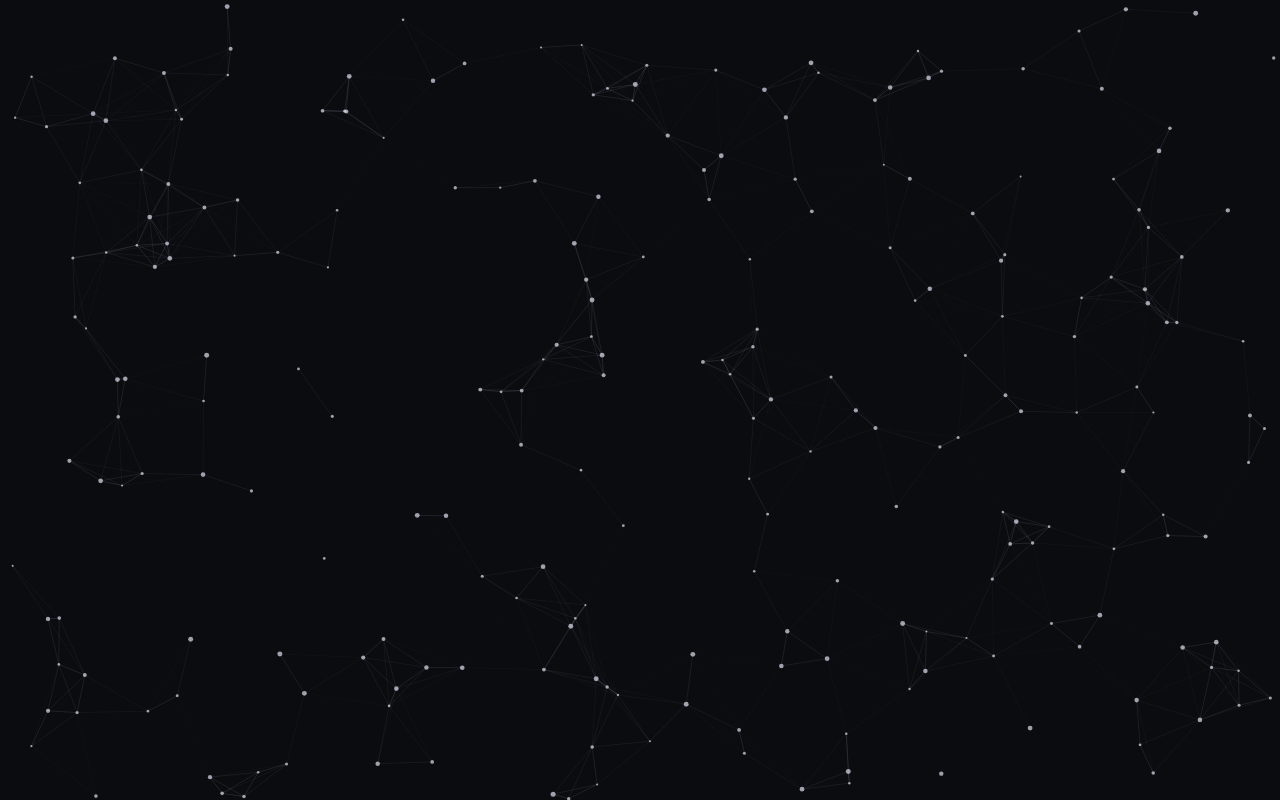
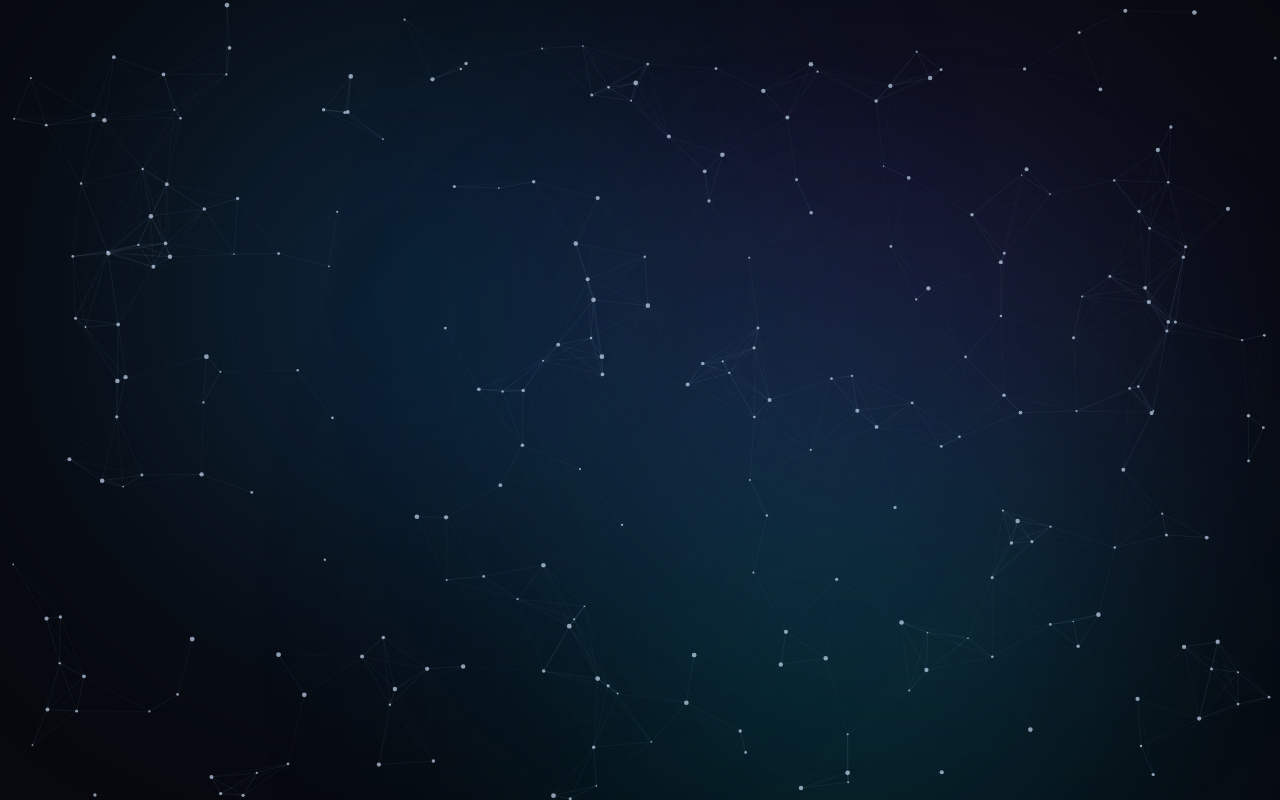
Before and after one commit to jmacialek/webcore, a plain HTML site: page index.html in a window 1280 px wide. Drawn offline with Linux system fonts and the light colour scheme.

Commit message:
feat: adopt proposal1 enhanced starfield and glowing nebulae on root

```diff
--- a/index.html
+++ b/index.html
@@ -3,75 +3,118 @@
 <head>
   <meta charset="UTF-8">
   <meta name="viewport" content="width=device-width, initial-scale=1.0">
-  <title>Starfield Background</title>
+  <title>Enhanced Starfield</title>
   <style>
-    /* Reset margins and ensure the canvas acts as a fixed background */
+    :root {
+      --bg-dark: #07090e;
+      --cyan: #00f0ff;
+      --purple: #a855f7;
+      --emerald: #00ff9d;
+    }
+
+    * {
+      box-sizing: border-box;
+      margin: 0;
+      padding: 0;
+    }
+
     body {
       margin: 0;
       padding: 0;
-      background-color: #0b0c10;
-      overflow-x: hidden;
-      font-family: system-ui, -apple-system, sans-serif;
-      color: #ffffff;
+      background-color: var(--bg-dark);
+      overflow: hidden;
+      min-height: 100vh;
+      position: relative;
     }
 
+    /* Interactive Canvas Background */
     #starfield {
       position: fixed;
       top: 0;
       left: 0;
       width: 100%;
       height: 100%;
-      z-index: -1; /* Keeps canvas strictly behind all content */
-      pointer-events: none; /* Allows mouse clicks to pass through to elements below */
+      z-index: 1;
+      pointer-events: none;
     }
 
-    /* Example content overlay */
-    .content {
-      position: relative;
-      z-index: 1;
-      max-width: 800px;
-      margin: 100px auto;
-      padding: 20px;
-      text-align: center;
+    /* Ambient Nebulas */
+    .nebula-glow {
+      position: fixed;
+      border-radius: 50%;
+      filter: blur(140px);
+      pointer-events: none;
+      z-index: 0;
+      opacity: 0.22;
+      animation: pulseGlow 14s ease-in-out infinite alternate;
+    }
+
+    .nebula-1 {
+      top: 5%;
+      left: 10%;
+      width: 550px;
+      height: 550px;
+      background: radial-gradient(circle, #00f0ff 0%, #3b82f6 50%, transparent 70%);
+    }
+
+    .nebula-2 {
+      bottom: 20%;
+      right: 5%;
+      width: 650px;
+      height: 650px;
+      background: radial-gradient(circle, #a855f7 0%, #6366f1 50%, transparent 70%);
+      animation-delay: -7s;
+    }
+
+    .nebula-3 {
+      top: 50%;
+      left: 45%;
+      width: 500px;
+      height: 500px;
+      background: radial-gradient(circle, #00ff9d 0%, #0284c7 60%, transparent 75%);
+      opacity: 0.12;
+      animation-delay: -3s;
+    }
+
+    @keyframes pulseGlow {
+      0% { transform: scale(0.9) translate(0, 0); opacity: 0.15; }
+      50% { transform: scale(1.1) translate(20px, -20px); opacity: 0.28; }
+      100% { transform: scale(0.95) translate(-15px, 15px); opacity: 0.18; }
     }
   </style>
 </head>
 <body>
 
+  <!-- Background Canvas -->
   <canvas id="starfield"></canvas>
+
+  <!-- Glowing Nebulas -->
+  <div class="nebula-glow nebula-1"></div>
+  <div class="nebula-glow nebula-2"></div>
+  <div class="nebula-glow nebula-3"></div>
 
   <script>
     const canvas = document.getElementById('starfield');
     const ctx = canvas.getContext('2d');
 
-    // Configuration parameters requested
-    const STAR_COUNT = 240;
-    const MAX_DISTANCE = 100;
-    const SPEED = 0.075;
-
-    // Star-to-star links share MAX_DISTANCE with the cursor links
+    const STAR_COUNT = 260;
+    const MAX_DISTANCE = 110;
+    const SPEED = 0.08;
     const MAX_DISTANCE_SQ = MAX_DISTANCE * MAX_DISTANCE;
-    const LINK_MAX_ALPHA = 0.25;   // peak opacity, when two stars nearly touch
-    const LINK_WIDTH = 0.6;
-    const MOUSE_LINK_WIDTH = 1.6;
+    const LINK_MAX_ALPHA = 0.22;
+    const LINK_WIDTH = 0.5;
+    const MOUSE_LINK_WIDTH = 1.4;
 
     let width, height;
     let stars = [];
-
-    // Track mouse position offscreen by default
     const mouse = { x: -1000, y: -1000 };
 
     function resize() {
       const prevWidth = width;
       const prevHeight = height;
-
       width = canvas.width = window.innerWidth;
       height = canvas.height = window.innerHeight;
 
-      // Rescale existing stars into the new viewport. Without this, every star
-      // outside the new bounds is wrapped onto exactly x=0 / y=0 by update() on
-      // the next frame, piling them into a clump that takes minutes to disperse
-      // at SPEED - and that clump is very visible once stars are linked.
       if (prevWidth && prevHeight && stars.length) {
         const scaleX = width / prevWidth;
         const scaleY = height / prevHeight;
@@ -86,48 +129,36 @@
       constructor() {
         this.reset();
       }
-
       reset() {
         this.x = Math.random() * width;
         this.y = Math.random() * height;
-        this.radius = Math.random() * 1.5 + 1; // Base star size
-
-        // Random direction normalized by SPEED constraint
+        this.radius = Math.random() * 1.6 + 0.8;
         const angle = Math.random() * Math.PI * 2;
         this.vx = Math.cos(angle) * SPEED;
         this.vy = Math.sin(angle) * SPEED;
-
-        // Base color (Off-white / pale blue)
-        this.baseColor = { r: 220, g: 225, b: 240 };
-        // Target glow color when near mouse (Vibrant Blue/Purple)
-        this.glowColor = { r: 168, g: 85, b: 247 }; // Purple tone
+        this.baseColor = { r: 210, g: 230, b: 255 };
+        this.glowColor = { r: 0, g: 240, b: 255 };
       }
-
       update() {
         this.x += this.vx;
         this.y += this.vy;
-
-        // Screen boundary wrap-around
         if (this.x < 0) this.x = width;
         if (this.x > width) this.x = 0;
         if (this.y < 0) this.y = height;
         if (this.y > height) this.y = 0;
       }
-
       draw(distToMouse) {
         let r = this.baseColor.r;
         let g = this.baseColor.g;
         let b = this.baseColor.b;
-        let alpha = 0.7;
+        let alpha = 0.65;
 
-        // If mouse is close, transition color toward blue/purple
         if (distToMouse < MAX_DISTANCE) {
-          const ratio = 1 - (distToMouse / MAX_DISTANCE); // 0 (far) to 1 (close)
-
+          const ratio = 1 - (distToMouse / MAX_DISTANCE);
           r = Math.round(this.baseColor.r + (this.glowColor.r - this.baseColor.r) * ratio);
           g = Math.round(this.baseColor.g + (this.glowColor.g - this.baseColor.g) * ratio);
           b = Math.round(this.baseColor.b + (this.glowColor.b - this.baseColor.b) * ratio);
-          alpha = 0.7 + (0.3 * ratio); // Glow brighter
+          alpha = 0.65 + (0.35 * ratio);
         }
 
         ctx.beginPath();
@@ -137,7 +168,7 @@
       }
     }
 
-    function init() {
+    function initStars() {
       resize();
       stars = [];
       for (let i = 0; i < STAR_COUNT; i++) {
@@ -145,15 +176,11 @@
       }
     }
 
-    function animate() {
+    function animateStars() {
       ctx.clearRect(0, 0, width, height);
-
-      // Move every star before drawing anything, so all the connections in a
-      // frame are computed against the same set of positions.
       stars.forEach(star => star.update());
 
-      // Pass 1: faint white links between stars that drift near each other.
-      // Drawn first so the stars themselves sit on top of the web.
+      // Star-to-star links
       ctx.lineWidth = LINK_WIDTH;
       for (let i = 0; i < stars.length; i++) {
         const a = stars[i];
@@ -162,63 +189,51 @@
           const dx = a.x - b.x;
           const dy = a.y - b.y;
           const distSq = dx * dx + dy * dy;
-
-          // Reject on squared distance so the common case costs no sqrt
           if (distSq >= MAX_DISTANCE_SQ) continue;
 
           const opacity = (1 - Math.sqrt(distSq) / MAX_DISTANCE) * LINK_MAX_ALPHA;
-
           ctx.beginPath();
           ctx.moveTo(a.x, a.y);
           ctx.lineTo(b.x, b.y);
-          ctx.strokeStyle = `rgba(220, 225, 240, ${opacity})`;
+          ctx.strokeStyle = `rgba(180, 210, 255, ${opacity})`;
           ctx.stroke();
         }
       }
 
-      // Pass 2: cursor links and the stars themselves
+      // Cursor links & stars
       ctx.lineWidth = MOUSE_LINK_WIDTH;
       stars.forEach(star => {
-        // Calculate distance between this star and mouse cursor
         const dx = mouse.x - star.x;
         const dy = mouse.y - star.y;
         const dist = Math.sqrt(dx * dx + dy * dy);
 
-        // Draw connecting line ONLY if near mouse cursor
         if (dist < MAX_DISTANCE) {
-          const opacity = 1 - (dist / MAX_DISTANCE);
-
+          const opacity = (1 - (dist / MAX_DISTANCE)) * 0.6;
           ctx.beginPath();
           ctx.moveTo(star.x, star.y);
           ctx.lineTo(mouse.x, mouse.y);
-          // Purple/Blue line gradient alpha
-          ctx.strokeStyle = `rgba(186, 120, 255, ${opacity})`;
+          ctx.strokeStyle = `rgba(0, 240, 255, ${opacity})`;
           ctx.stroke();
         }
 
-        // Draw star with dynamic color shift
         star.draw(dist);
       });
 
-      requestAnimationFrame(animate);
+      requestAnimationFrame(animateStars);
     }
 
-    // Track mouse movement across the global window object
     window.addEventListener('mousemove', (e) => {
       mouse.x = e.clientX;
       mouse.y = e.clientY;
     });
-
-    // Reset mouse when cursor leaves the browser viewport
     window.addEventListener('mouseleave', () => {
       mouse.x = -1000;
       mouse.y = -1000;
     });
-
     window.addEventListener('resize', resize);
 
-    init();
-    animate();
+    initStars();
+    animateStars();
   </script>
 </body>
 </html>
```
